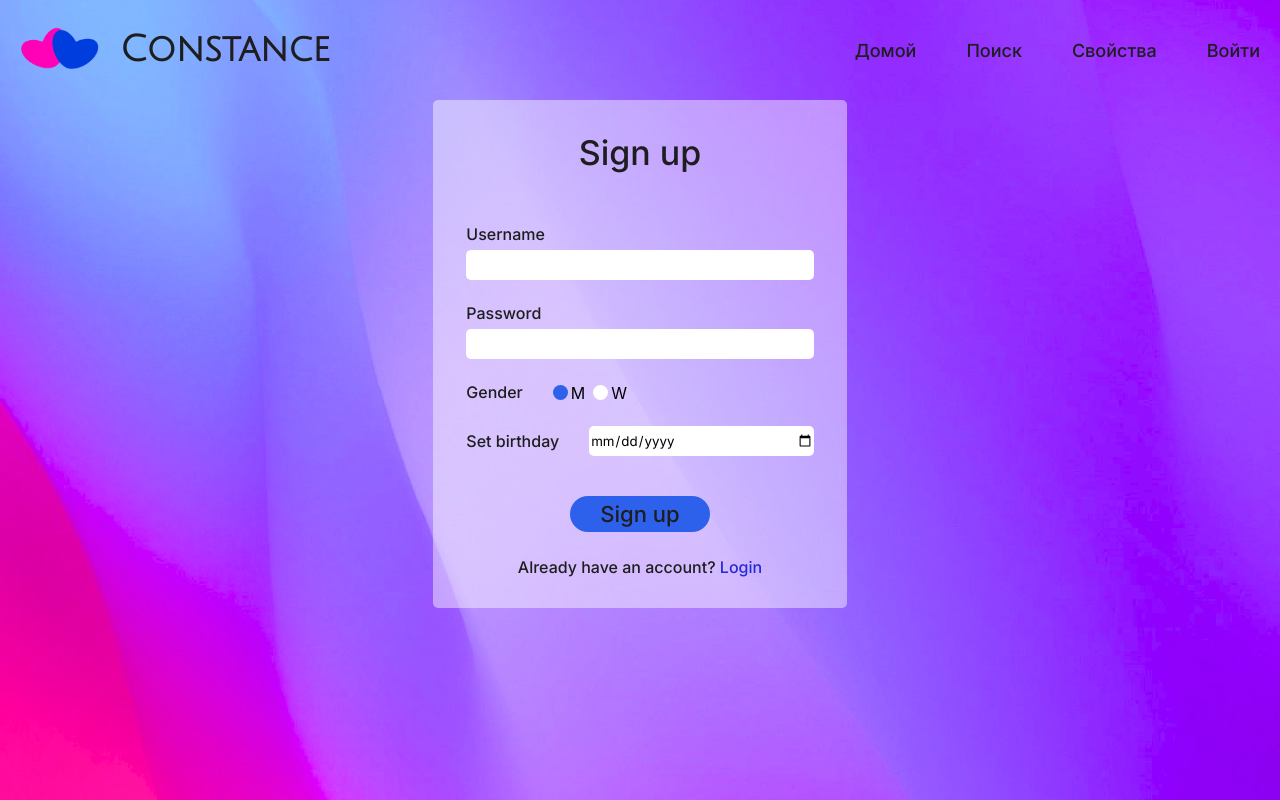
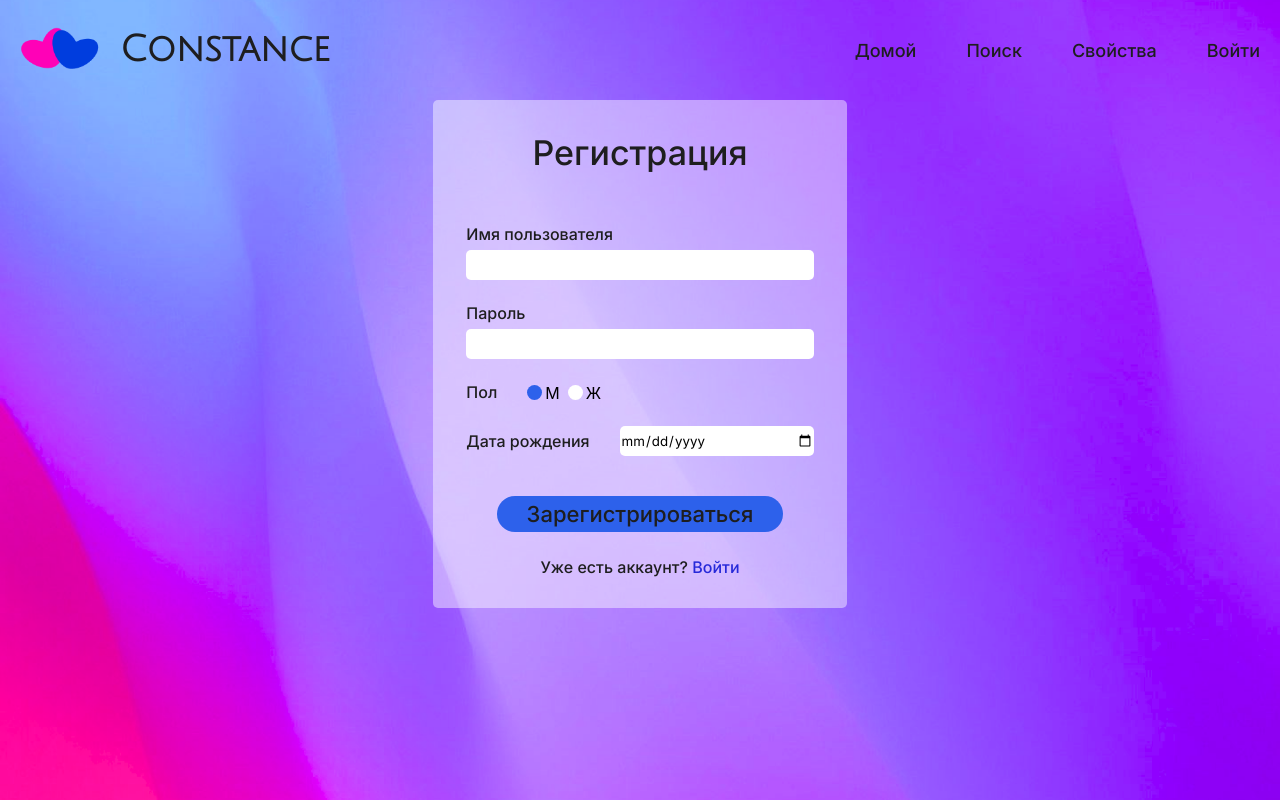
Before and after one commit to SmokingElk/Constance, a React (Create React App) app in the folder client/: page /sign_up in a window 1280 px wide. Built offline with nearby package versions, Linux system fonts and the light colour scheme; no server answers.

Commit message:
translate login and sign up

```diff
--- a/client/src/components/Login/Login.jsx
+++ b/client/src/components/Login/Login.jsx
@@ -24,22 +24,22 @@ const Login = props => {
         <Container>
             <div className={classes.layout}>
                 <div className={classes.body}>
-                    <div className={classes.title}>Login</div>
+                    <div className={classes.title}>Вход</div>
 
-                    <div className={classes.label}>Username</div>
+                    <div className={classes.label}>Имя пользователя</div>
                     <input type="text" className={"inputField " + classes.usernameField} onChange={onUsernameChange} value={props.usernameFieldValue}></input>
 
-                    <div className={classes.label}>Password</div>
+                    <div className={classes.label}>Пароль</div>
                     <input type="text" className={"inputField " + classes.passwordField} onChange={onPasswordChange} value={props.passwordFieldValue}></input>
 
                     <div className={classes.authInfo}>{authInfo}</div>
 
                     <div className={classes.loginBtn}>
-                        <Button onClick={() => props.sendAuthRequest()} text="Login" showLoader={props.isFetching}/>
+                        <Button onClick={() => props.sendAuthRequest()} text="Войти" showLoader={props.isFetching}/>
                     </div>
 
 
-                    <div className={classes.hint}>Don't have an account? <NavLink to="/sign_up" className={classes.signUpLink}> Sign up</NavLink></div>
+                    <div className={classes.hint}>Нет аккаунта? <NavLink to="/sign_up" className={classes.signUpLink}> Зарегистрироваться</NavLink></div>
                 </div>
             </div>
         </Container>
--- a/client/src/components/Signup/Signup.jsx
+++ b/client/src/components/Signup/Signup.jsx
@@ -31,26 +31,26 @@ const Signup = props => {
         <Container>
             <div className={classes.layout}>
                 <div className={classes.body}>
-                    <div className={classes.title}>Sign up</div>
+                    <div className={classes.title}>Регистрация</div>
 
-                    <div className={classes.label}>Username</div>
+                    <div className={classes.label}>Имя пользователя</div>
                     <input type="text" className={"inputField" + " " + classes.fieldOffset} onChange={onUsernameChange} value={props.usernameFieldValue}></input>
 
-                    <div className={classes.label}>Password</div>
+                    <div className={classes.label}>Пароль</div>
                     <input type="text" className={"inputField" + " " + classes.fieldOffset} onChange={onPasswordChange} value={props.passwordFieldValue}></input>
 
                     <div className={classes.row + " " + classes.fieldOffset}>
-                        <div className={classes.label + " " + classes.inlineLabel}>Gender</div>
+                        <div className={classes.label + " " + classes.inlineLabel}>Пол</div>
                         <div className={classes.checkboxGroup}>
                             <Checkbox value={props.isMale} onClick={() => props.updateSex(true)} />
-                            <label className={classes.checkboxLabel}>M</label>
+                            <label className={classes.checkboxLabel}>М</label>
                             <Checkbox value={!props.isMale} onClick={() => props.updateSex(false)} pink={true} />
-                            <label className={classes.checkboxLabel}>W</label>
+                            <label className={classes.checkboxLabel}>Ж</label>
                         </div>
                     </div>
 
                     <div className={classes.row + " " + classes.fieldsGroupOffset}>
-                        <div className={classes.label + " " + classes.inlineLabel}>Set birthday</div>
+                        <div className={classes.label + " " + classes.inlineLabel}>Дата рождения</div>
                         <input type="date" value={props.birthdate} onChange={onBirthdateChange} className={classes.birthdateField}></input>
                     </div>
 
@@ -60,13 +60,13 @@ const Signup = props => {
                         <Button
                         pink={!props.isMale}
                         onClick={() => props.sendSignupRequest()}
-                        text="Sign up"
+                        text="Зарегистрироваться"
                         showLoader={props.isFetching}/>
                     </div>
 
                     <div className={classes.hint}>
-                        Already have an account?
-                        <NavLink className={classes.loginLink} to="/login"> Login</NavLink>
+                        Уже есть аккаунт?
+                        <NavLink className={classes.loginLink} to="/login"> Войти</NavLink>
                     </div>
                 </div>
             </div>
```
